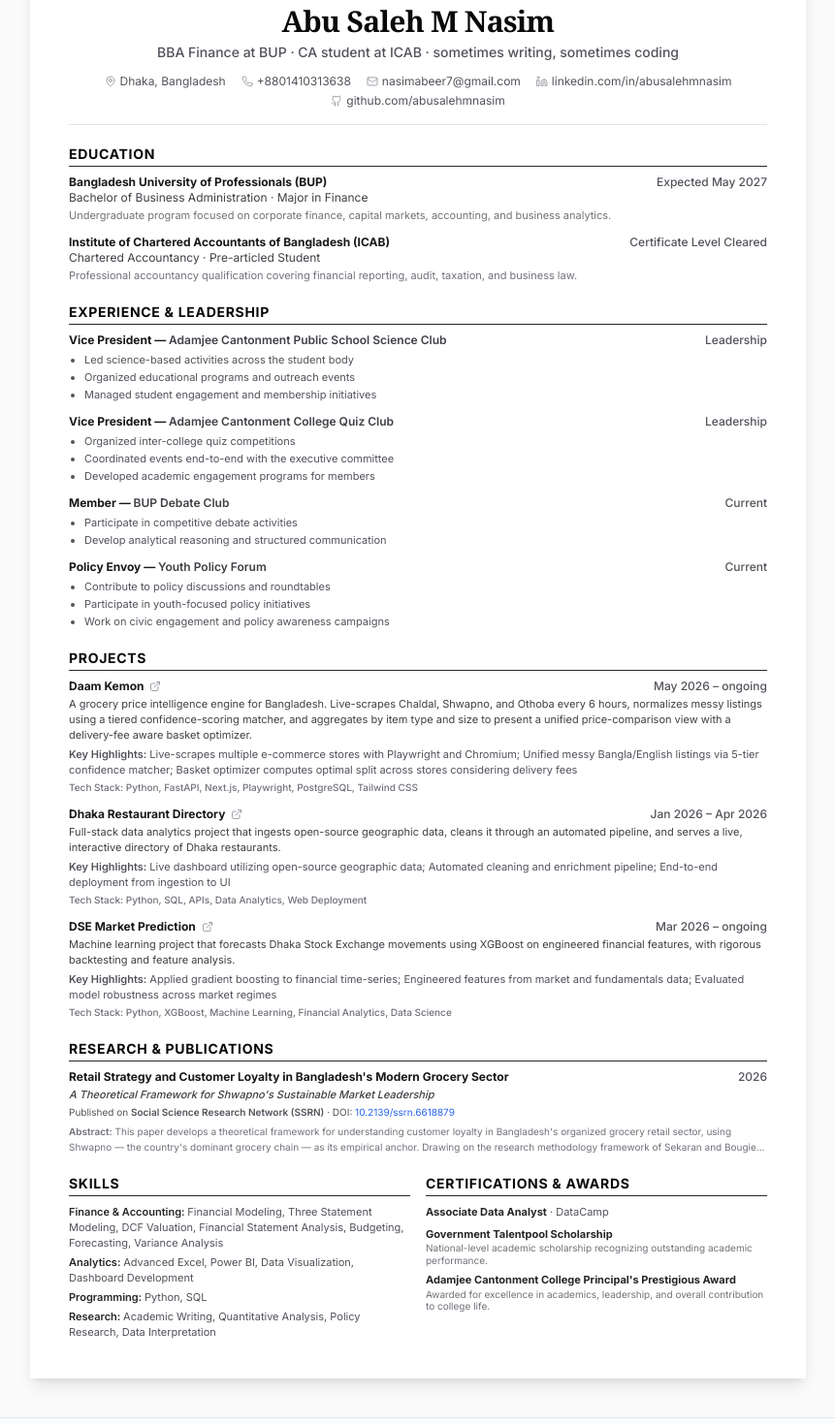
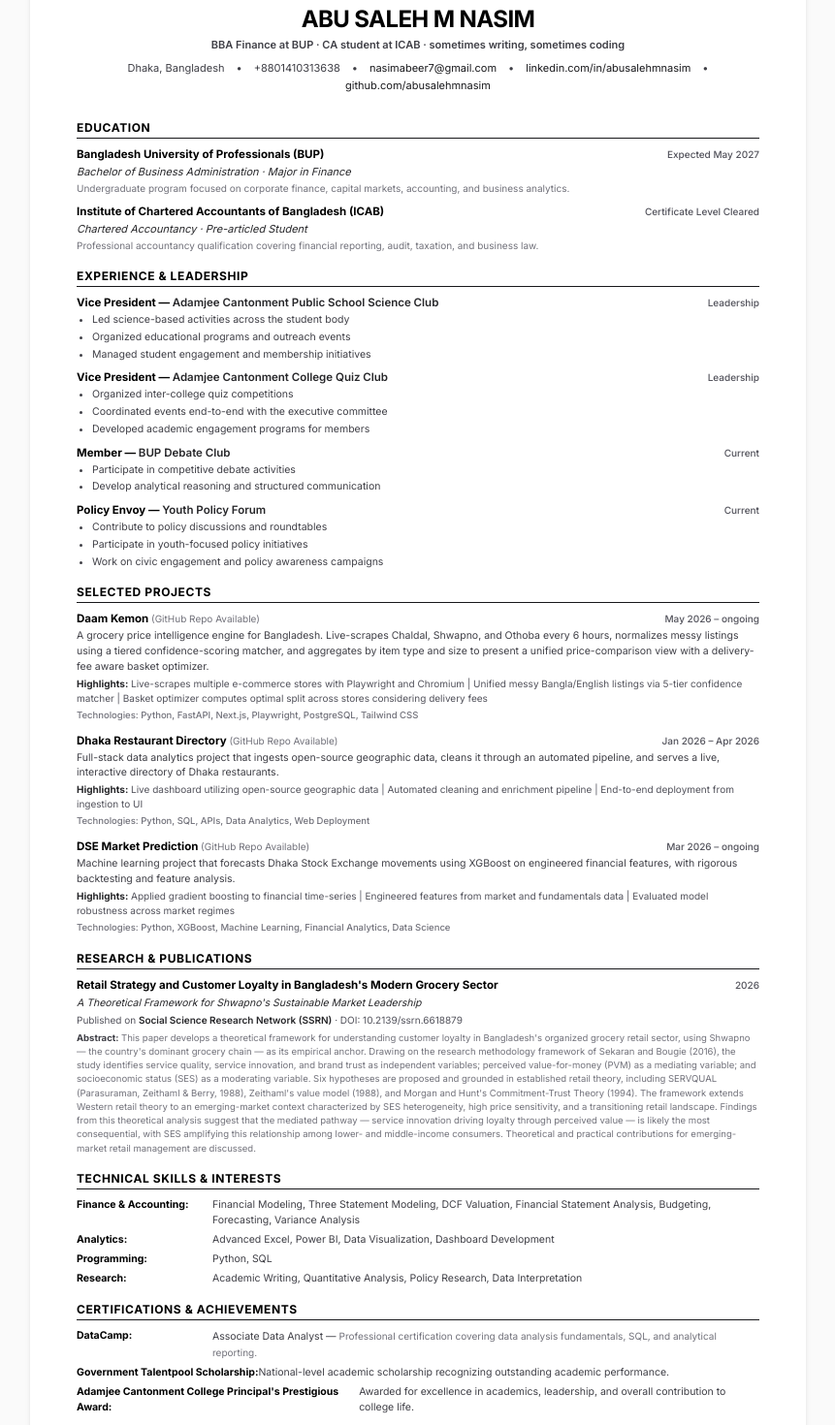
Before and after one commit to abusalehmnasim/portfolio, a Next.js app: page /cv in a window 1280 px wide. Shown: the part 140-1610 px from the top of the page at 97% size, without its empty margins (209-1070 px from the left). Built offline with nearby package versions, Linux system fonts and the light colour scheme.

Commit message:
fix: redesign CV layout for ATS compliance and resolve print layout overlapping

```diff
--- a/src/app/cv/page.tsx
+++ b/src/app/cv/page.tsx
@@ -1,97 +1,90 @@
 import { siteConfig, education, experience, projects, publication, skillGroups, certifications, achievements } from "@/lib/data";
-import Link from "next/link";
-import { Mail, Phone, MapPin, Github, Linkedin, ExternalLink } from "lucide-react";
 
 export const metadata = {
   title: `CV - ${siteConfig.name}`,
-  description: `Professional resume of ${siteConfig.name}`,
+  description: `ATS-Friendly resume of ${siteConfig.name}`,
 };
 
 export default function CVPage() {
   return (
-    <div className="min-h-screen bg-zinc-50 py-10 print:py-0 print:bg-white">
-      {/* Printable page container: A4-ish layout */}
-      <div className="mx-auto max-w-[800px] bg-white p-10 shadow-lg print:p-0 print:shadow-none print:max-w-none">
+    <div className="min-h-screen bg-zinc-50 py-8 print:py-0 print:bg-white text-zinc-900 font-sans antialiased">
+      {/* Printable page container: A4 size layout, single-column for absolute ATS friendliness */}
+      <div className="mx-auto max-w-[800px] bg-white p-12 shadow-md print:p-0 print:shadow-none print:max-w-none text-xs">
 
-        {/* Header */}
-        <header className="border-b border-zinc-200 pb-4 text-center">
-          <h1 className="font-serif text-3xl font-bold tracking-tight text-zinc-950">
+        {/* Name and Tagline */}
+        <header className="text-center pb-3">
+          <h1 className="text-2xl font-bold text-black tracking-tight uppercase">
             {siteConfig.name}
           </h1>
-          <p className="mt-1 text-sm font-medium text-zinc-600 print:text-xs">
+          <p className="text-[11px] font-semibold text-zinc-700 tracking-normal mt-0.5 print:text-zinc-800">
             {siteConfig.tagline}
           </p>
 
-          {/* Contact Details */}
-          <div className="mt-3 flex flex-wrap justify-center gap-x-4 gap-y-1 text-xs text-zinc-600">
-            <span className="flex items-center gap-1">
-              <MapPin className="h-3 w-3 text-zinc-400" />
-              {siteConfig.location}
-            </span>
-            <span className="flex items-center gap-1">
-              <Phone className="h-3 w-3 text-zinc-400" />
-              {siteConfig.phone}
-            </span>
-            <span className="flex items-center gap-1">
-              <Mail className="h-3 w-3 text-zinc-400" />
-              <a href={`mailto:${siteConfig.email}`} className="hover:underline">
+          {/* Contact Details (Plain text for ATS Parsing compliance) */}
+          <div className="mt-2 flex flex-wrap justify-center gap-x-3 gap-y-0.5 text-[11px] text-zinc-700">
+            <span>{siteConfig.location}</span>
+            <span>&bull;</span>
+            <span>{siteConfig.phone}</span>
+            <span>&bull;</span>
+            <span>
+              <a href={`mailto:${siteConfig.email}`} className="text-zinc-900 hover:underline">
                 {siteConfig.email}
               </a>
             </span>
-            <span className="flex items-center gap-1">
-              <Linkedin className="h-3 w-3 text-zinc-400" />
-              <a href={siteConfig.socials.linkedin} target="_blank" rel="noopener noreferrer" className="hover:underline">
+            <span>&bull;</span>
+            <span>
+              <a href={siteConfig.socials.linkedin} target="_blank" rel="noopener noreferrer" className="text-zinc-900 hover:underline">
                 linkedin.com/in/{siteConfig.socials.linkedin.split("/in/")[1]?.replace("/", "") || "linkedin"}
               </a>
             </span>
-            <span className="flex items-center gap-1">
-              <Github className="h-3 w-3 text-zinc-400" />
-              <a href={siteConfig.socials.github} target="_blank" rel="noopener noreferrer" className="hover:underline">
+            <span>&bull;</span>
+            <span>
+              <a href={siteConfig.socials.github} target="_blank" rel="noopener noreferrer" className="text-zinc-900 hover:underline">
                 github.com/{siteConfig.githubUsername}
               </a>
             </span>
           </div>
         </header>
 
-        {/* CV Sections */}
-        <div className="mt-5 space-y-5 print:space-y-4">
+        {/* CV Content Section (Single Column for ATS ordering) */}
+        <div className="mt-4 space-y-4">
 
-          {/* Education */}
+          {/* Education Section */}
           <section>
-            <h2 className="border-b border-zinc-800 pb-0.5 text-sm font-bold uppercase tracking-wider text-zinc-950">
+            <h2 className="border-b border-zinc-900 pb-0.5 text-xs font-bold uppercase tracking-wider text-black">
               Education
             </h2>
-            <div className="mt-2 space-y-3">
+            <div className="mt-2 space-y-2">
               {education.map((edu, idx) => (
-                <div key={idx} className="flex justify-between text-xs">
-                  <div>
-                    <h3 className="font-bold text-zinc-900">{edu.institution}</h3>
-                    <p className="text-zinc-700">{edu.degree} &middot; {edu.field}</p>
-                    <p className="mt-0.5 text-[11px] text-zinc-500">{edu.description}</p>
+                <div key={idx} className="space-y-0.5">
+                  <div className="flex justify-between items-baseline font-bold text-black">
+                    <span className="text-[11.5px]">{edu.institution}</span>
+                    <span className="text-[10px] text-zinc-600 font-medium">{edu.period}</span>
                   </div>
-                  <div className="text-right font-medium text-zinc-600 whitespace-nowrap">
-                    {edu.period}
+                  <div className="flex justify-between items-baseline text-zinc-800 text-[11px]">
+                    <span className="italic">{edu.degree} &middot; {edu.field}</span>
                   </div>
+                  <p className="text-[10px] text-zinc-500 leading-normal">{edu.description}</p>
                 </div>
               ))}
             </div>
           </section>
 
-          {/* Experience */}
+          {/* Professional Experience Section */}
           <section>
-            <h2 className="border-b border-zinc-800 pb-0.5 text-sm font-bold uppercase tracking-wider text-zinc-950">
+            <h2 className="border-b border-zinc-900 pb-0.5 text-xs font-bold uppercase tracking-wider text-black">
               Experience & Leadership
             </h2>
-            <div className="mt-2 space-y-3">
+            <div className="mt-2 space-y-2">
               {experience.map((exp, idx) => (
-                <div key={idx} className="text-xs">
-                  <div className="flex justify-between">
-                    <h3 className="font-bold text-zinc-900">
-                      {exp.role} — <span className="font-semibold text-zinc-700">{exp.org}</span>
-                    </h3>
-                    <span className="font-medium text-zinc-600 whitespace-nowrap">{exp.period}</span>
+                <div key={idx} className="space-y-0.5">
+                  <div className="flex justify-between items-baseline font-bold text-black">
+                    <span className="text-[11.5px]">
+                      {exp.role} &mdash; <span className="font-semibold text-zinc-800">{exp.org}</span>
+                    </span>
+                    <span className="text-[10px] text-zinc-600 font-medium">{exp.period}</span>
                   </div>
-                  <ul className="mt-1 list-disc pl-4 space-y-0.5 text-[11px] text-zinc-600">
+                  <ul className="list-disc pl-4 space-y-0.5 text-[10.5px] text-zinc-700 leading-normal">
                     {exp.points.map((pt, pIdx) => (
                       <li key={pIdx}>{pt}</li>
                     ))}
@@ -101,99 +94,87 @@
             </div>
           </section>
 
-          {/* Projects */}
+          {/* Projects Section */}
           <section>
-            <h2 className="border-b border-zinc-800 pb-0.5 text-sm font-bold uppercase tracking-wider text-zinc-950">
-              Projects
+            <h2 className="border-b border-zinc-900 pb-0.5 text-xs font-bold uppercase tracking-wider text-black">
+              Selected Projects
             </h2>
-            <div className="mt-2 space-y-3">
+            <div className="mt-2 space-y-2.5">
               {projects.map((project, idx) => (
-                <div key={idx} className="text-xs">
-                  <div className="flex justify-between">
-                    <h3 className="font-bold text-zinc-900 flex items-center gap-1.5">
-                      {project.title}
-                      {project.github && (
-                        <a href={project.github} target="_blank" rel="noopener noreferrer" className="text-zinc-400 hover:text-zinc-600 print:hidden">
-                          <ExternalLink className="h-3 w-3" />
-                        </a>
-                      )}
-                    </h3>
-                    <span className="font-medium text-zinc-600 whitespace-nowrap">{project.period}</span>
+                <div key={idx} className="space-y-0.5">
+                  <div className="flex justify-between items-baseline font-bold text-black">
+                    <span className="text-[11.5px]">
+                      {project.title} <span className="text-[10px] font-normal text-zinc-500">({project.github ? "GitHub Repo Available" : ""})</span>
+                    </span>
+                    <span className="text-[10px] text-zinc-600 font-medium">{project.period}</span>
                   </div>
-                  <p className="text-[11px] text-zinc-700 mt-0.5">{project.description}</p>
-                  <p className="mt-1 text-[11px] text-zinc-600">
-                    <span className="font-semibold">Key Highlights:</span> {project.highlights.join("; ")}
-                  </p>
-                  <p className="mt-0.5 text-[10px] text-zinc-500 font-medium">
-                    Tech Stack: {project.tech.join(", ")}
-                  </p>
+                  <p className="text-[10.5px] text-zinc-700 leading-normal">{project.description}</p>
+                  <div className="text-[10px] text-zinc-600 leading-normal">
+                    <span className="font-bold text-zinc-800">Highlights:</span> {project.highlights.join(" | ")}
+                  </div>
+                  <div className="text-[9.5px] text-zinc-500 font-medium">
+                    Technologies: {project.tech.join(", ")}
+                  </div>
                 </div>
               ))}
             </div>
           </section>
 
-          {/* Research & Publications */}
+          {/* Research & Publications Section */}
           <section>
-            <h2 className="border-b border-zinc-800 pb-0.5 text-sm font-bold uppercase tracking-wider text-zinc-950">
+            <h2 className="border-b border-zinc-900 pb-0.5 text-xs font-bold uppercase tracking-wider text-black">
               Research & Publications
             </h2>
-            <div className="mt-2 text-xs">
-              <div className="flex justify-between">
-                <h3 className="font-bold text-zinc-900">
-                  {publication.title}
-                </h3>
-                <span className="font-medium text-zinc-600 whitespace-nowrap">
-                  {publication.postedDate.split("-")[0]}
-                </span>
+            <div className="mt-2 space-y-1">
+              <div className="flex justify-between items-baseline font-bold text-black">
+                <span className="text-[11.5px]">{publication.title}</span>
+                <span className="text-[10px] text-zinc-600 font-medium">{publication.postedDate.split("-")[0]}</span>
               </div>
-              <p className="text-zinc-700 text-[11px] font-medium italic mt-0.5">
+              <p className="text-[10.5px] text-zinc-800 italic leading-tight">
                 {publication.subtitle}
               </p>
-              <p className="text-zinc-600 text-[10px] mt-0.5">
-                Published on <span className="font-semibold">{publication.venue}</span> &middot; DOI:{" "}
-                <a href={publication.doiUrl} target="_blank" rel="noopener noreferrer" className="hover:underline text-blue-600 print:text-zinc-900 print:no-underline">
-                  {publication.doi}
-                </a>
+              <p className="text-[10px] text-zinc-600 leading-normal">
+                Published on <span className="font-semibold text-zinc-800">{publication.venue}</span> &middot; DOI: {publication.doi}
               </p>
-              <p className="text-[10px] text-zinc-500 mt-1 line-clamp-2 print:line-clamp-none">
-                <span className="font-semibold">Abstract:</span> {publication.abstract}
+              <p className="text-[9.5px] text-zinc-500 leading-normal">
+                <span className="font-bold text-zinc-700">Abstract:</span> {publication.abstract}
               </p>
             </div>
           </section>
 
-          {/* Skills, Certifications & Achievements */}
-          <section className="grid grid-cols-2 gap-4">
-            <div>
-              <h2 className="border-b border-zinc-800 pb-0.5 text-sm font-bold uppercase tracking-wider text-zinc-950">
-                Skills
+          {/* Skills Section */}
+          <section>
+            <h2 className="border-b border-zinc-900 pb-0.5 text-xs font-bold uppercase tracking-wider text-black">
+              Technical Skills & Interests
             </h2>
-              <div className="mt-2 space-y-1 text-xs">
+            <div className="mt-2 space-y-1 text-[10.5px] text-zinc-700">
               {skillGroups.map((group, idx) => (
-                  <div key={idx} className="text-[11px]">
-                    <span className="font-semibold text-zinc-800">{group.name}: </span>
-                    <span className="text-zinc-600">{group.items.join(", ")}</span>
+                <div key={idx} className="flex">
+                  <span className="font-bold text-black min-w-[140px]">{group.name}:</span>
+                  <span>{group.items.join(", ")}</span>
                 </div>
               ))}
             </div>
-            </div>
+          </section>
 
-            <div>
-              <h2 className="border-b border-zinc-800 pb-0.5 text-sm font-bold uppercase tracking-wider text-zinc-950">
-                Certifications & Awards
+          {/* Certifications & Achievements Section */}
+          <section>
+            <h2 className="border-b border-zinc-900 pb-0.5 text-xs font-bold uppercase tracking-wider text-black">
+              Certifications & Achievements
             </h2>
-              <div className="mt-2 space-y-1.5 text-[11px] text-zinc-600">
+            <div className="mt-2 space-y-1 text-[10.5px] text-zinc-700">
               {certifications.map((cert, idx) => (
-                  <div key={idx}>
-                    <span className="font-bold text-zinc-800">{cert.title}</span> &middot; {cert.issuer}
+                <div key={idx} className="flex">
+                  <span className="font-bold text-black min-w-[140px]">{cert.issuer}:</span>
+                  <span>{cert.title} &mdash; <span className="text-zinc-500 text-[10px]">{cert.description}</span></span>
                 </div>
               ))}
               {achievements.map((ach, idx) => (
-                  <div key={idx}>
-                    <span className="font-bold text-zinc-800">{ach.title}</span>
-                    <p className="text-[10px] text-zinc-500 leading-tight">{ach.description}</p>
+                <div key={idx} className="flex">
+                  <span className="font-bold text-black min-w-[140px]">{ach.title}:</span>
+                  <span>{ach.description}</span>
                 </div>
               ))}
-              </div>
             </div>
           </section>
 
--- a/src/app/layout.tsx
+++ b/src/app/layout.tsx
@@ -141,10 +141,14 @@
           enableSystem
           disableTransitionOnChange
         >
-          <ScrollProgress />
-          <Navbar />
-          <main className="pt-16">{children}</main>
-          <Footer />
+          <div className="print:hidden">
+            <ScrollProgress />
+            <Navbar />
+          </div>
+          <main className="pt-16 print:pt-0">{children}</main>
+          <div className="print:hidden">
+            <Footer />
+          </div>
         </ThemeProvider>
         <script
           type="application/ld+json"
```
Also changed, not shown: 1 other file (tests, documents, lock files or other folders). Lines whose indentation alone changed are shown as unchanged.
